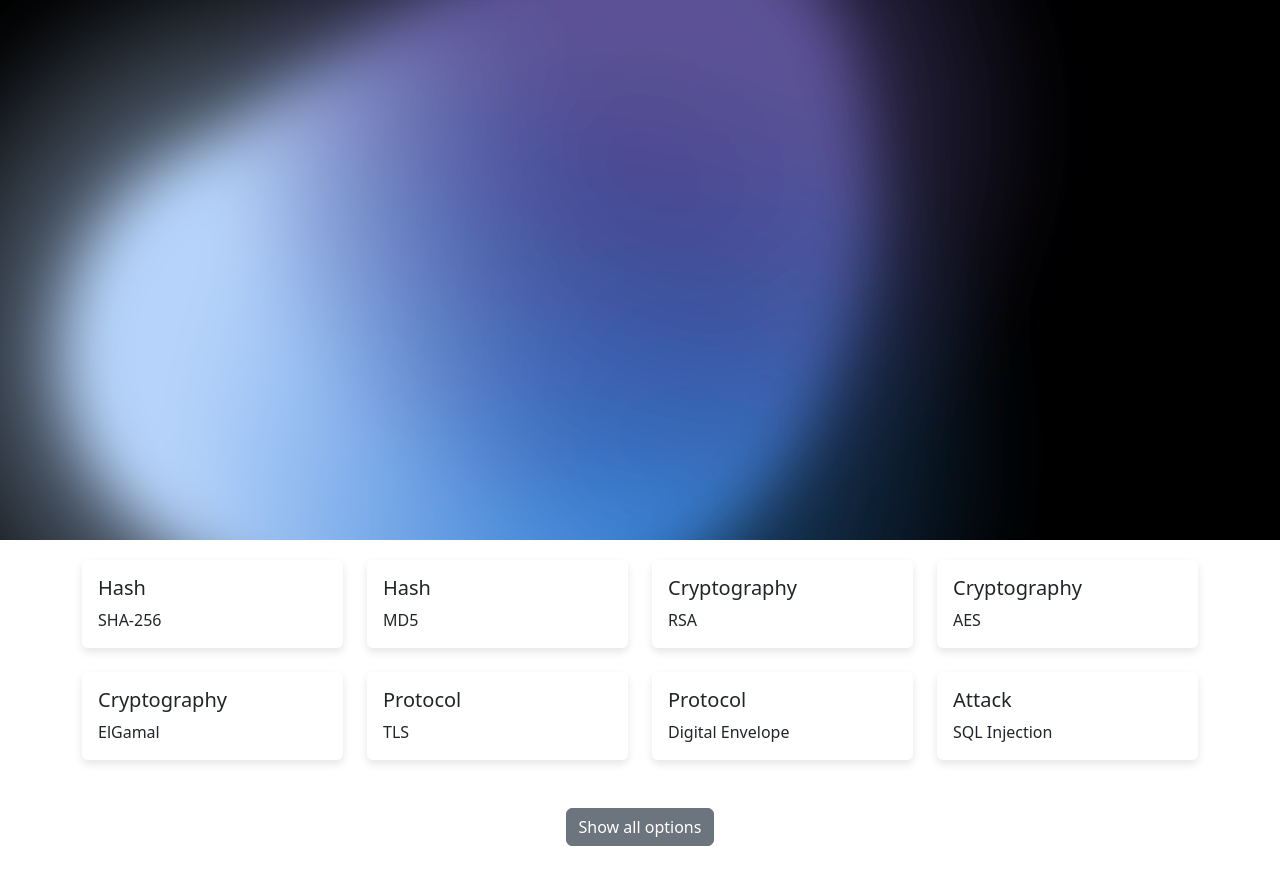
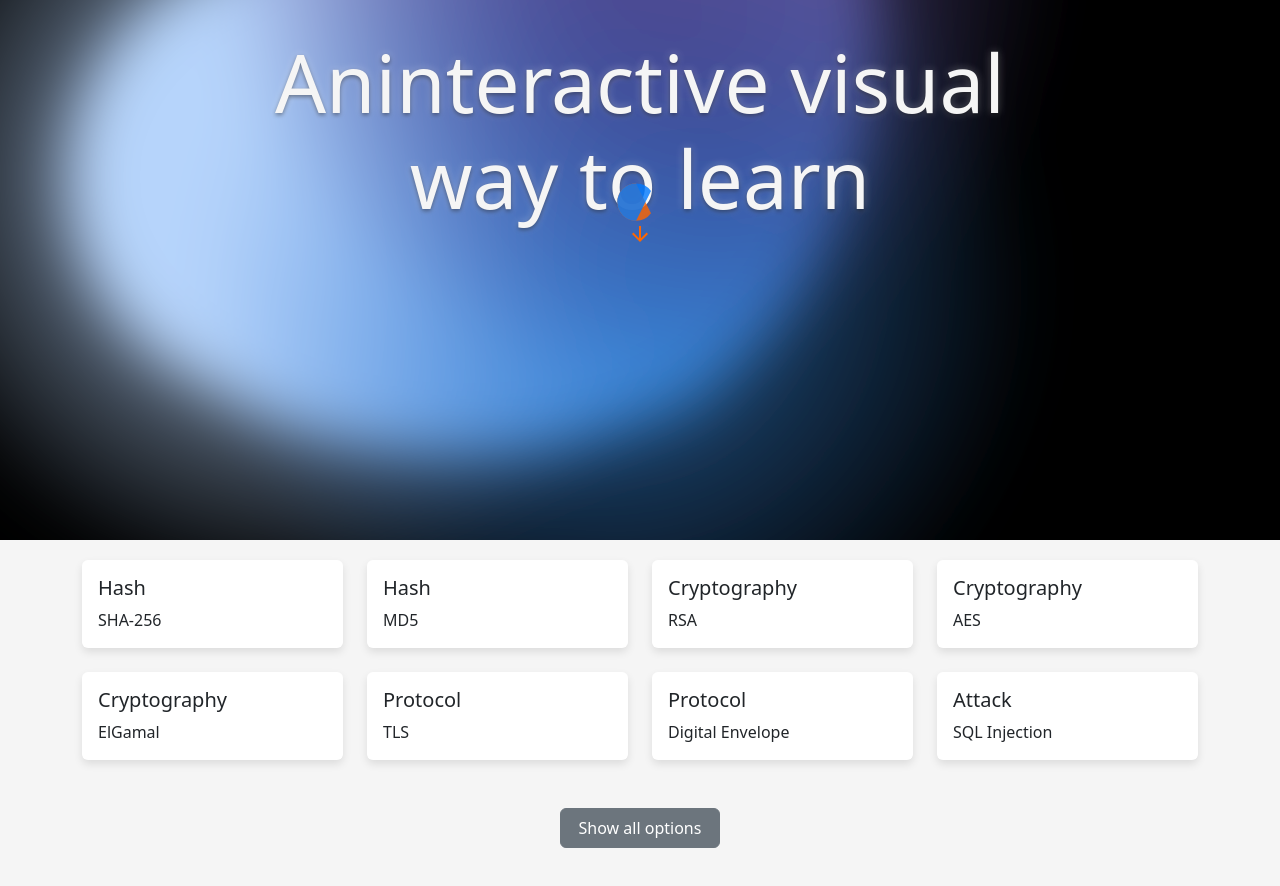
Before and after one commit to R0drigo-0/cryptolab, a React (Create React App) app: page /#/ in a window 1280 px wide. Shown: the part 260-1146 px from the top of the page. Before the commit the page ends 1106 px from the top, so only its background shows below. Built offline with nearby package versions, Linux system fonts and the light colour scheme.

Commit message:
HomePage style v2

```diff
--- a/src/styles/HomePageView.module.css
+++ b/src/styles/HomePageView.module.css
@@ -9,9 +9,174 @@
     --blending: multiply;
 }
 
+* {
+    box-sizing: border-box;
+    margin: 0;
+    padding: 0;
+}
+
 body {
-  width: 100vw;
-  overflow-x: hidden;
+    background-color: var(--cryptolab-white);
+    height: 200vh;
+    width: 100vw;
+    overflow-x: hidden;
+}
+
+h1 {
+    color: var(--cryptolab-white);
+    font-size: 5rem;
+    text-align: center;
+    margin-bottom: -45px;
+    text-shadow:
+        0 2px 4px rgba(0, 0, 0, 0.4),
+        0 0 8px rgba(255, 255, 255, 0.3);
+}
+
+h1 .interactive_visual {
+    color: var(--cryptolab-orange);
+}
+
+.navbar {
+    background-color: var(--cryptolab-white);
+    color: var(--cryptolab-dark-grey);
+    justify-content: space-between;
+    transition: top 0.3s ease;
+    align-items: center;
+    text-align: center;
+    padding: 15px 20px;
+    position: fixed;
+    display: flex;
+    height: 4.5rem;
+    top: -4.5rem;
+    z-index: 10;
+    right: 0;
+    left: 0;
+}
+.navbar > *{
+    margin-left: 4rem;
+    margin-right: 4rem;
+}
+
+.navbar .logo {
+    align-items: center;
+    display: flex;
+    width: 3rem;
+}
+
+.navbar .logo h2 {
+    font-weight: 700;
+    font-size: 24px;
+}
+
+.crypto {
+    color: var(--cryptolab-blue);
+}
+
+.lab {
+    color: var(--cryptolab-orange);
+}
+
+.navbar .nav-links {
+    width: 70%;
+    justify-content: space-evenly;
+    align-items: center;
+    display: flex;
+}
+
+button {
+    transition: background-color 0.167s cubic-bezier(0.4, 0, 0.2, 1), box-shadow 0.167s cubic-bezier(0.4, 0, 0.2, 1), color 0.167s cubic-bezier(0.4, 0, 0.2, 1);
+    background-color: var(--cryptolab-orange);
+    color: var(--cryptolab-white);
+    touch-action: manipulation;
+    -webkit-user-select: none;
+    justify-content: center;
+    box-sizing: border-box;
+    vertical-align: middle;
+    display: inline-flex;
+    border-radius: 100px;
+    align-items: center;
+    padding-right: 20px;
+    text-align: center;
+    padding-left: 20px;
+    line-height: 20px;
+    max-width: 480px;
+    min-height: 40px;
+    overflow: hidden;
+    cursor: pointer;
+    font-size: 14px;
+    border: none;
+    width: 10rem;
+}
+
+button:hover,
+button:focus {
+    background-color: var(--cryptolab-orange-hovered);
+    color: var(--cryptolab-white-hovered);
+}
+
+button:active {
+    background: var(--cryptolab-orange-active);
+    color: var(--cryptolab-white-active);
+}
+
+button:disabled {
+    cursor: not-allowed;
+    background: rgba(0, 0, 0, .08);
+    color: rgba(0, 0, 0, .3);
+}
+
+.main-container {
+    justify-content: center;
+    flex-direction: column;
+    justify-self: center;
+    align-items: center;
+    position: absolute;
+    display: flex;
+    height: 100vh;
+    width: 100vw;
+}
+
+.main-container>* {
+    z-index: 2;
+}
+
+.logo-container {
+    width: 16.5rem;
+}
+
+.content {
+    justify-content: center;
+    flex-direction: column;
+    align-items: center;
+    display: flex;
+}
+
+.scroll-indicator {
+    cursor: pointer;
+    width: 64px;
+}
+
+.options-container {
+    height: 100vh;
+    display: flex;
+    justify-content: center;
+    align-items: center;
+}
+
+.options-container h2  {
+    position: absolute;
+    top: 115vh;
+    font-size: 5rem;
+    text-shadow: 0px 4px 3px rgba(0,0,0,0.05),
+             0px 8px 13px rgba(0,0,0,0.05),
+             0px 18px 23px rgba(0,0,0,0.05);
+}
+.most{
+    color: var(--cryptolab-black);
+}
+
+.common{
+    color: var(--cryptolab-blue);
 }
 
 @keyframes moveInCircle {
@@ -165,7 +330,7 @@ body {
     text-align: center;
     width: 100vw;
     overflow: hidden;
-  }
+}
 
 .optionsContainer {
     margin-top: 20px;
@@ -181,3 +346,18 @@ body {
     transform: translateY(-5px);
     box-shadow: 0 8px 16px rgba(0, 0, 0, 0.2);
 }
+
+.mainContainer {
+    justify-content: center;
+    flex-direction: column;
+    justify-self: center;
+    align-items: center;
+    position: absolute;
+    display: flex;
+    height: 100vh;
+    width: 100vw;
+}
+
+.main-container>* {
+    z-index: 2;
+}
--- a/src/styles/NavbarView.module.css
+++ b/src/styles/NavbarView.module.css
@@ -35,9 +35,9 @@
   border-bottom-left-radius: 5px;
   border-bottom-right-radius: 5px;
   position: fixed;
-  width: 100vw!important;
   top: -100px; /* Adjust this value based on your navbar height */
   transition: top 0.3s;
+  z-index: 10;
 }
 
 .hidden {
--- a/src/views/HomePageView.jsx
+++ b/src/views/HomePageView.jsx
@@ -1,15 +1,11 @@
 import styles from "../styles/HomePageView.module.css";
-
-import React from "react";
+import React, { useEffect, useState } from "react";
 import logo from "../assets/logo.svg";
 import HomePageController from "../controllers/HomePageController";
-
-import { useEffect, useState } from "react";
 import { useNavigate } from "react-router-dom";
 import { Button, Container, Row, Col, Card } from "react-bootstrap";
 import Navbar from "./components/Navbar";
-
-import ArrowDownwardIcon from '@mui/icons-material/ArrowDownward';
+import ArrowDownwardIcon from "@mui/icons-material/ArrowDownward";
 
 const HomePageView = () => {
   const navigate = useNavigate();
@@ -38,32 +34,93 @@ const HomePageView = () => {
     };
   }, [controller]);
 
+    useEffect(() => {
+      let lastScrollTop = 0;
+
+      const handleScroll = () => {
+        const scrollPosition = document.documentElement.scrollTop || document.body.scrollTop;
+        const scrollThreshold = window.innerHeight * 0.91;
+        const autoScrollThreshold = document.documentElement.scrollHeight * 0.001;
+
+        if (scrollPosition > autoScrollThreshold && scrollPosition > lastScrollTop) {
+          window.scrollTo({
+            top: document.documentElement.scrollHeight,
+            behavior: 'smooth'
+          });
+        }
+
+        lastScrollTop = scrollPosition;
+      };
+
+      window.addEventListener("scroll", handleScroll);
+
+      return () => {
+        window.removeEventListener("scroll", handleScroll);
+      };
+    }, []);
+
   return (
     <>
       <Navbar />
-      <div className={`d-flex flex-column justify-content-center align-items-center ${styles.homepageContainer}`}>
+      <div
+        className={`d-flex flex-column justify-content-center align-items-center ${styles.homepageContainer}`}
+      >
         <div className={styles.gradientBg}>
           <div className={styles.mainContainer}>
             <h1>
-              <span className="roboto-bold">An</span>
-              <span className="interactive_visual roboto-bold">interactive visual</span>
+              <span
+                className="roboto-bold"
+                style={{ position: "relative", zIndex: 10 }}
+              >
+                An
+              </span>
+              <span
+                className="interactive_visual roboto-bold"
+                style={{ position: "relative", zIndex: 10 }}
+              >
+                interactive visual
+              </span>
               <br />
-              <span className="roboto-bold">way to learn</span>
+              <span
+                className="roboto-bold"
+                style={{ position: "relative", zIndex: 10 }}
+              >
+                way to learn
+              </span>
             </h1>
             <div className={styles.content}>
               <div className={styles.logoContainer}>
-                <img src={logo} className={styles.logo} />
+                <img
+                  src={logo}
+                  className={styles.logo}
+                  style={{ position: "relative", zIndex: 10 }}
+                  alt="Logo"
+                />
               </div>
-              <div className={styles.scrollIndicator}>
-                <ArrowDownwardIcon />
+              <div
+                className={styles.scrollIndicator}
+                style={{ position: "relative", zIndex: 10 }}
+              >
+                <ArrowDownwardIcon
+                  style={{ color: "var(--cryptolab-orange)" }}
+                />
               </div>
             </div>
           </div>
           <svg xmlns="http://www.w3.org/2000/svg">
             <defs>
               <filter id="goo">
-                <feGaussianBlur in="SourceGraphic" stdDeviation="10" result="blur" />
-                <feColorMatrix in="blur" mode="matrix" values="1 0 0 0 0  0 1 0 0 0  0 0 1 0 0  0 0 0 18 -8" result="goo" />
+                <feGaussianBlur
+                  in="SourceGraphic"
+                  stdDeviation="10"
+                  result="blur"
+                />
+                <feColorMatrix
+                  in="blur"
+                  mode="matrix"
+                  values="1 0 0 0 0  0 1 0 0 0  0 0 1 0 0  0 0 0 18 -8"
+                  result="goo"
+                />
                 <feBlend in="SourceGraphic" in2="goo" />
               </filter>
             </defs>
```
